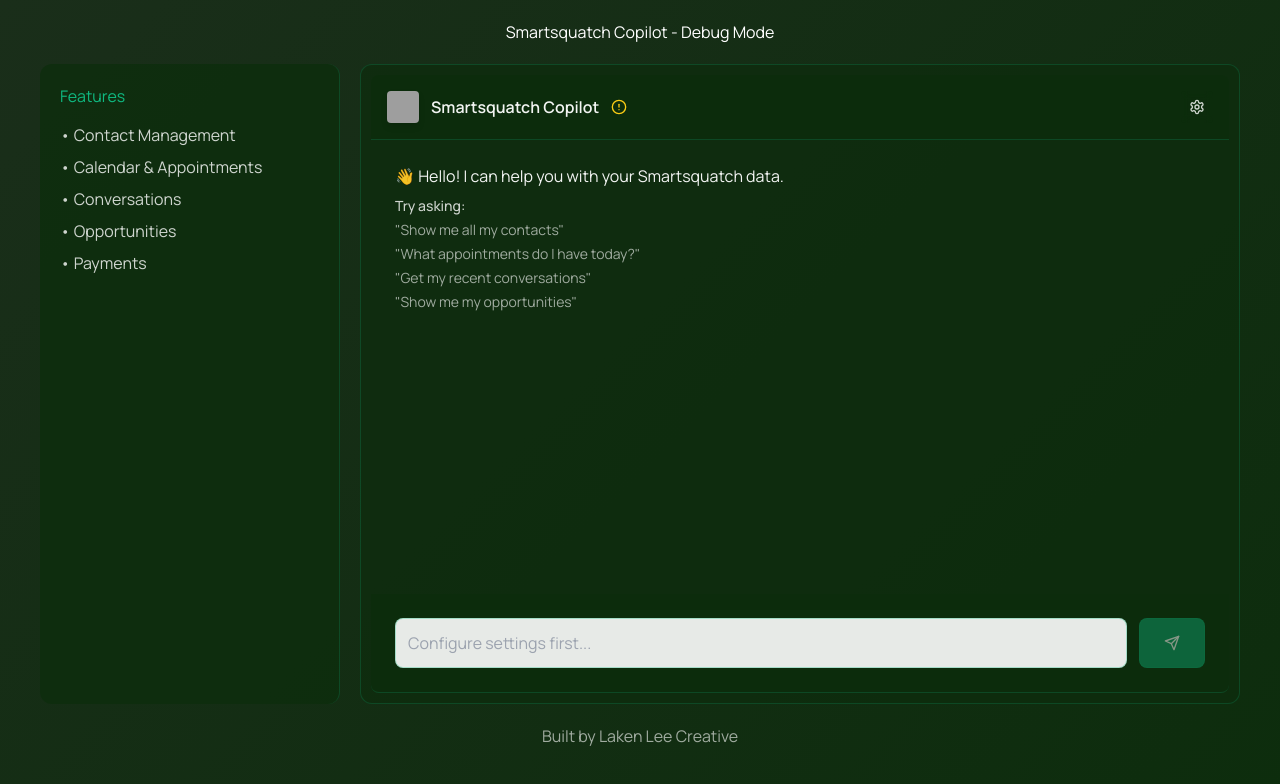
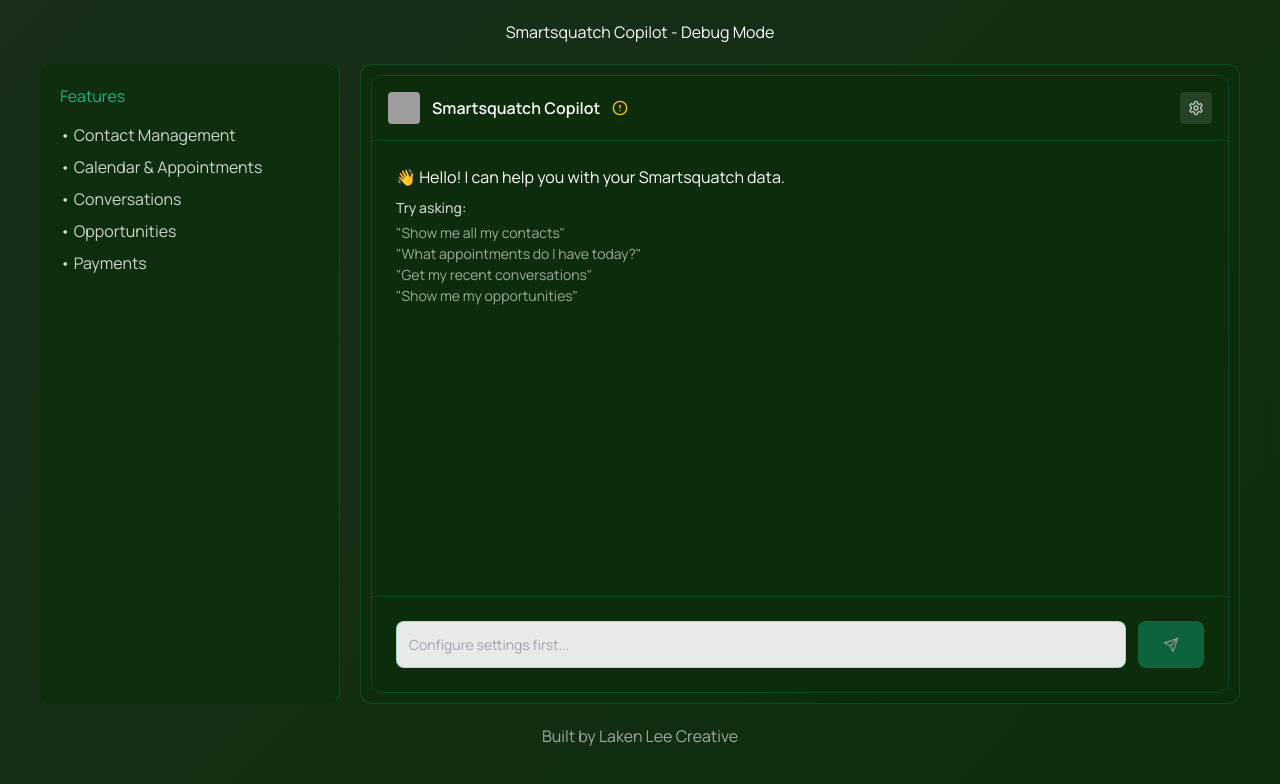
Before and after one commit to sofiardrgz/ghl-mcp-server, a React (Create React App) app in the folder client/: page / in a window 1280 px wide. Shown: the top 784 px of the page. Built offline with nearby package versions, Linux system fonts and the light colour scheme; grey boxes are pictures that could not be loaded.

Commit message:
Update ChatWidget.js

```diff
--- a/client/src/components/ChatWidget.js
+++ b/client/src/components/ChatWidget.js
@@ -125,173 +125,259 @@
   const formatGHLData = (data) => {
     if (!data || data.error) return null;
 
-    // Handle contacts data
-    if (data.contacts && Array.isArray(data.contacts)) {
     return (
-        <div className="mt-2 p-3 bg-black/20 rounded-lg text-sm backdrop-blur-sm border border-white/10">
-          <strong>Contacts Found: {data.contacts.length}</strong>
-          {data.contacts.slice(0, 3).map((contact, idx) => (
-            <div key={idx} className="mt-1 text-xs text-glass-light">
-              • {contact.name || contact.firstName} {contact.lastName || ''}
-              {contact.email && ` (${contact.email})`}
-              {contact.phone && ` - ${contact.phone}`}
-            </div>
-          ))}
-          {data.contacts.length > 3 && (
-            <div className="text-glass-muted text-xs mt-1">
-              ...and {data.contacts.length - 3} more contacts
-            </div>
-          )}
-        </div>
-      );
-    }
-
-    // Handle events/appointments
-    if (data.events && Array.isArray(data.events)) {
-      return (
-        <div className="mt-2 p-3 bg-black/20 rounded-lg text-sm backdrop-blur-sm border border-white/10">
-          <strong>Events Found: {data.events.length}</strong>
-          {data.events.slice(0, 3).map((event, idx) => (
-            <div key={idx} className="mt-1 text-xs text-glass-light">
-              • {event.title} - {new Date(event.startTime).toLocaleDateString()}
-            </div>
-          ))}
-          {data.events.length > 3 && (
-            <div className="text-glass-muted text-xs mt-1">
-              ...and {data.events.length - 3} more events
-            </div>
-          )}
-        </div>
-      );
-    }
-
-    // Handle opportunities
-    if (data.opportunities && Array.isArray(data.opportunities)) {
-      return (
-        <div className="mt-2 p-3 bg-black/20 rounded-lg text-sm backdrop-blur-sm border border-white/10">
-          <strong>Opportunities Found: {data.opportunities.length}</strong>
-          {data.opportunities.slice(0, 3).map((opp, idx) => (
-            <div key={idx} className="mt-1 text-xs text-glass-light">
-              • {opp.name} - ${opp.monetaryValue || 'N/A'}
-            </div>
-          ))}
-          {data.opportunities.length > 3 && (
-            <div className="text-glass-muted text-xs mt-1">
-              ...and {data.opportunities.length - 3} more opportunities
-            </div>
-          )}
-        </div>
-      );
-    }
-
-    // Handle generic data
-    if (typeof data === 'object' && Object.keys(data).length > 0) {
-      return (
-        <div className="mt-2 p-3 bg-black/20 rounded-lg text-sm backdrop-blur-sm border border-white/10">
-          <pre className="whitespace-pre-wrap overflow-x-auto text-xs max-h-32 overflow-y-auto text-glass-light">
+      <div style={{
+        marginTop: '8px',
+        padding: '12px',
+        backgroundColor: 'rgba(0,0,0,0.2)',
+        borderRadius: '8px',
+        fontSize: '12px',
+        border: '1px solid rgba(255,255,255,0.1)'
+      }}>
+        <pre style={{
+          whiteSpace: 'pre-wrap',
+          overflow: 'auto',
+          maxHeight: '150px',
+          color: 'rgba(255,255,255,0.8)'
+        }}>
           {JSON.stringify(data, null, 2)}
         </pre>
       </div>
     );
-    }
-
-    return null;
   };
 
-  // Full Page Chat Layout
-  if (isFullPage) {
   return (
-      <div className="flex flex-col h-full">
+    <div style={{
+      display: 'flex',
+      flexDirection: 'column',
+      height: '100%',
+      backgroundColor: 'rgba(13, 45, 13, 0.7)',
+      border: '1px solid rgba(15, 185, 129, 0.2)',
+      borderRadius: '12px',
+      overflow: 'hidden'
+    }}>
       {/* Settings Modal */}
       {showSettings && (
-          <div className="fixed inset-0 bg-black bg-opacity-50 flex items-center justify-center z-50 backdrop-blur-sm">
-            <div className="glass-modal rounded-lg p-6 w-96 max-w-90vw">
-              <div className="flex justify-between items-center mb-4">
-                <h3 className="text-lg font-semibold text-glass-white">Smartsquatch Settings</h3>
-                <button onClick={() => setShowSettings(false)} className="text-glass-light hover:text-glass-white">
+        <div style={{
+          position: 'fixed',
+          top: 0,
+          left: 0,
+          right: 0,
+          bottom: 0,
+          backgroundColor: 'rgba(0,0,0,0.7)',
+          display: 'flex',
+          alignItems: 'center',
+          justifyContent: 'center',
+          zIndex: 1000
+        }}>
+          <div style={{
+            backgroundColor: 'rgba(13, 45, 13, 0.95)',
+            border: '1px solid rgba(15, 185, 129, 0.2)',
+            borderRadius: '12px',
+            padding: '24px',
+            width: '400px',
+            maxWidth: '90vw'
+          }}>
+            <div style={{
+              display: 'flex',
+              justifyContent: 'space-between',
+              alignItems: 'center',
+              marginBottom: '16px'
+            }}>
+              <h3 style={{
+                fontSize: '18px',
+                fontWeight: '600',
+                color: 'white',
+                margin: 0
+              }}>
+                Smartsquatch Settings
+              </h3>
+              <button
+                onClick={() => setShowSettings(false)}
+                style={{
+                  background: 'none',
+                  border: 'none',
+                  color: 'rgba(255,255,255,0.7)',
+                  cursor: 'pointer',
+                  padding: '4px'
+                }}
+              >
                 <X size={20} />
               </button>
             </div>
 
-              <div className="space-y-4">
-                <div>
-                  <label className="block text-sm font-medium mb-1 text-glass-light">
+            <div style={{ marginBottom: '16px' }}>
+              <label style={{
+                display: 'block',
+                fontSize: '14px',
+                fontWeight: '500',
+                marginBottom: '4px',
+                color: 'rgba(255,255,255,0.8)'
+              }}>
                 Private Integration Token (PIT)
               </label>
               <input
                 type="password"
                 value={ghlConfig.token}
                 onChange={(e) => setGhlConfig({...ghlConfig, token: e.target.value})}
-                    className="glass-input w-full p-2 rounded-md text-sm text-gray-800"
+                style={{
+                  width: '100%',
+                  padding: '8px',
+                  borderRadius: '6px',
+                  border: '1px solid rgba(15, 185, 129, 0.3)',
+                  backgroundColor: 'rgba(255,255,255,0.9)',
+                  fontSize: '14px',
+                  color: '#333'
+                }}
                 placeholder="pit-xxxxxxxx-xxxx-xxxx-xxxx-xxxxxxxxxxxx"
               />
-                  <p className="text-xs text-glass-muted mt-1">
+              <p style={{
+                fontSize: '12px',
+                color: 'rgba(255,255,255,0.6)',
+                marginTop: '4px',
+                margin: '4px 0 0 0'
+              }}>
                 Get this from your Smartsquatch integration settings
               </p>
             </div>
 
-                <div>
-                  <label className="block text-sm font-medium mb-1 text-glass-light">
+            <div style={{ marginBottom: '16px' }}>
+              <label style={{
+                display: 'block',
+                fontSize: '14px',
+                fontWeight: '500',
+                marginBottom: '4px',
+                color: 'rgba(255,255,255,0.8)'
+              }}>
                 Location ID
               </label>
               <input
                 type="text"
                 value={ghlConfig.locationId}
                 onChange={(e) => setGhlConfig({...ghlConfig, locationId: e.target.value})}
-                    className="glass-input w-full p-2 rounded-md text-sm text-gray-800"
+                style={{
+                  width: '100%',
+                  padding: '8px',
+                  borderRadius: '6px',
+                  border: '1px solid rgba(15, 185, 129, 0.3)',
+                  backgroundColor: 'rgba(255,255,255,0.9)',
+                  fontSize: '14px',
+                  color: '#333'
+                }}
                 placeholder="Your location ID"
               />
-                  <p className="text-xs text-glass-muted mt-1">
+              <p style={{
+                fontSize: '12px',
+                color: 'rgba(255,255,255,0.6)',
+                marginTop: '4px',
+                margin: '4px 0 0 0'
+              }}>
                 Found in your location settings
               </p>
             </div>
 
-                <div className="flex space-x-2">
             <button
               onClick={saveConfig}
-                    className="glass-button flex-1 text-white py-2 px-4 rounded-md text-sm font-medium"
               disabled={!ghlConfig.token || !ghlConfig.locationId}
+              style={{
+                width: '100%',
+                padding: '10px',
+                borderRadius: '8px',
+                border: '1px solid rgba(15, 185, 129, 0.3)',
+                backgroundColor: 'rgba(15, 185, 129, 0.8)',
+                color: 'white',
+                fontSize: '14px',
+                fontWeight: '500',
+                cursor: ghlConfig.token && ghlConfig.locationId ? 'pointer' : 'not-allowed',
+                opacity: ghlConfig.token && ghlConfig.locationId ? 1 : 0.5
+              }}
             >
               Save & Test Connection
             </button>
           </div>
         </div>
-            </div>
-          </div>
       )}
 
       {/* Header */}
-        <div className="glass-header text-white p-4 rounded-t-lg flex justify-between items-center">
-          <div className="flex items-center space-x-3">
+      <div style={{
+        backgroundColor: 'rgba(13, 45, 13, 0.9)',
+        borderBottom: '1px solid rgba(15, 185, 129, 0.2)',
+        padding: '16px',
+        display: 'flex',
+        justifyContent: 'space-between',
+        alignItems: 'center'
+      }}>
+        <div style={{ display: 'flex', alignItems: 'center', gap: '12px' }}>
           <img
             src="https://storage.googleapis.com/msgsndr/Wj3JvHTBsQKqvP85ShhE/media/68abc9cbd023bc5d3a871163.png"
             alt="Smartsquatch Logo"
-              className="w-8 h-8 rounded filter drop-shadow-md"
+            style={{
+              width: '32px',
+              height: '32px',
+              borderRadius: '4px'
+            }}
           />
-            <h3 className="font-semibold text-glass-white">Smartsquatch Copilot</h3>
+          <h3 style={{
+            fontWeight: '600',
+            color: 'white',
+            margin: 0,
+            fontSize: '16px'
+          }}>
+            Smartsquatch Copilot
+          </h3>
           {isConnected ? (
-              <CheckCircle size={16} className="text-[#0FB981]" />
+            <CheckCircle size={16} color="#0FB981" />
           ) : (
-              <AlertCircle size={16} className="text-yellow-400" />
+            <AlertCircle size={16} color="#fbbf24" />
           )}
         </div>
         <button
           onClick={() => setShowSettings(true)}
-            className="hover:bg-white/10 p-2 rounded transition-colors backdrop-blur-sm"
+          style={{
+            background: 'rgba(255,255,255,0.1)',
+            border: 'none',
+            borderRadius: '4px',
+            padding: '8px',
+            cursor: 'pointer',
+            color: 'rgba(255,255,255,0.7)'
+          }}
           title="Settings"
         >
-            <Settings size={16} className="text-glass-light" />
+          <Settings size={16} />
         </button>
       </div>
 
-        {/* Messages - LEFT ALIGNED with glassmorphism */}
-        <div className="flex-1 overflow-y-auto p-6 space-y-4 chat-messages">
+      {/* Messages */}
+      <div
+        className="chat-messages"
+        style={{
+          flex: 1,
+          overflowY: 'auto',
+          padding: '24px',
+          display: 'flex',
+          flexDirection: 'column',
+          gap: '16px'
+        }}
+      >
         {messages.length === 0 && (
-            <div className="text-glass-light text-left">
-              <p className="mb-2 text-glass-white">👋 Hello! I can help you with your Smartsquatch data.</p>
-              <div className="text-sm">
-                <p className="font-medium mb-1 text-glass-light">Try asking:</p>
-                <ul className="space-y-1 text-glass-muted">
+          <div style={{ color: 'rgba(255,255,255,0.8)' }}>
+            <p style={{ marginBottom: '8px', color: 'white' }}>
+              👋 Hello! I can help you with your Smartsquatch data.
+            </p>
+            <div style={{ fontSize: '14px' }}>
+              <p style={{
+                fontWeight: '500',
+                marginBottom: '4px',
+                color: 'rgba(255,255,255,0.8)'
+              }}>
+                Try asking:
+              </p>
+              <ul style={{
+                listStyle: 'none',
+                padding: 0,
+                margin: 0,
+                color: 'rgba(255,255,255,0.6)'
+              }}>
                 <li>"Show me all my contacts"</li>
                 <li>"What appointments do I have today?"</li>
                 <li>"Get my recent conversations"</li>
@@ -302,19 +388,40 @@
         )}
 
         {messages.map((message) => (
-            <div key={message.id} className="flex justify-start">
-              <div className={`max-w-2xl p-4 rounded-lg ${
+          <div key={message.id} style={{ display: 'flex', justifyContent: 'flex-start' }}>
+            <div style={{
+              maxWidth: '80%',
+              padding: '16px',
+              borderRadius: '12px',
+              backgroundColor: message.sender === 'user'
+                ? 'rgba(15, 185, 129, 0.8)'
+                : message.sender === 'system'
+                ? 'rgba(239, 68, 68, 0.2)'
+                : 'rgba(255, 255, 255, 0.1)',
+              color: message.sender === 'system' ? '#fecaca' : 'white',
+              border: `1px solid ${
                 message.sender === 'user'
-                  ? 'glass-message-user text-white'
+                  ? 'rgba(15, 185, 129, 0.3)'
                   : message.sender === 'system'
-                  ? 'glass-message-system text-red-100'
-                  : 'glass-message-assistant text-glass-white'
-              }`}>
-                <div className="text-sm whitespace-pre-wrap text-left">{message.content}</div>
+                  ? 'rgba(239, 68, 68, 0.3)'
+                  : 'rgba(255, 255, 255, 0.2)'
+              }`
+            }}>
+              <div style={{
+                fontSize: '14px',
+                whiteSpace: 'pre-wrap',
+                lineHeight: '1.5'
+              }}>
+                {message.content}
+              </div>
               {message.data && formatGHLData(message.data)}
-                <div className={`text-xs mt-2 text-left ${
-                  message.sender === 'user' ? 'text-green-100' : 'text-glass-muted'
-                }`}>
+              <div style={{
+                fontSize: '12px',
+                marginTop: '8px',
+                color: message.sender === 'user'
+                  ? 'rgba(255,255,255,0.7)'
+                  : 'rgba(255,255,255,0.6)'
+              }}>
                 {message.timestamp}
               </div>
             </div>
@@ -322,9 +429,15 @@
         ))}
 
         {isLoading && (
-            <div className="flex justify-start">
-              <div className="glass-message-assistant p-4 rounded-lg">
-                <div className="animate-pulse text-sm text-glass-white">Thinking...</div>
+          <div style={{ display: 'flex', justifyContent: 'flex-start' }}>
+            <div style={{
+              padding: '16px',
+              borderRadius: '12px',
+              backgroundColor: 'rgba(255, 255, 255, 0.1)',
+              color: 'white',
+              border: '1px solid rgba(255, 255, 255, 0.2)'
+            }}>
+              <div style={{ fontSize: '14px' }}>Thinking...</div>
             </div>
           </div>
         )}
@@ -332,34 +445,51 @@
         <div ref={messagesEndRef} />
       </div>
 
-        {/* Input with glassmorphism */}
-        <div className="p-6 glass-header rounded-b-lg">
-          <div className="flex space-x-3 max-w-4xl">
+      {/* Input */}
+      <div style={{
+        padding: '24px',
+        backgroundColor: 'rgba(13, 45, 13, 0.9)',
+        borderTop: '1px solid rgba(15, 185, 129, 0.2)'
+      }}>
+        <div style={{ display: 'flex', gap: '12px' }}>
           <input
             type="text"
             value={inputMessage}
             onChange={(e) => setInputMessage(e.target.value)}
             onKeyPress={handleKeyPress}
             placeholder={isConnected ? "Ask about your Smartsquatch data..." : "Configure settings first..."}
-              className="glass-input flex-1 p-3 rounded-lg focus:outline-none text-gray-800"
             disabled={isLoading || !isConnected}
+            style={{
+              flex: 1,
+              padding: '12px',
+              borderRadius: '8px',
+              border: '1px solid rgba(15, 185, 129, 0.3)',
+              backgroundColor: 'rgba(255,255,255,0.9)',
+              fontSize: '14px',
+              color: '#333',
+              outline: 'none'
+            }}
           />
           <button
             onClick={sendMessage}
             disabled={isLoading || !inputMessage.trim() || !isConnected}
-              className="glass-button px-6 py-3 rounded-lg disabled:opacity-50 disabled:cursor-not-allowed"
+            style={{
+              padding: '12px 24px',
+              borderRadius: '8px',
+              border: '1px solid rgba(15, 185, 129, 0.3)',
+              backgroundColor: 'rgba(15, 185, 129, 0.8)',
+              color: 'white',
+              cursor: (isLoading || !inputMessage.trim() || !isConnected) ? 'not-allowed' : 'pointer',
+              opacity: (isLoading || !inputMessage.trim() || !isConnected) ? 0.5 : 1
+            }}
             title="Send message"
           >
-              <Send size={16} className="text-white" />
+            <Send size={16} />
           </button>
         </div>
       </div>
     </div>
   );
-  }
-
-  // Widget version (not used in new design, but keeping for compatibility)
-  return null;
 };
 
 export default ChatWidget;
```
Lines whose indentation alone changed are shown as unchanged.
